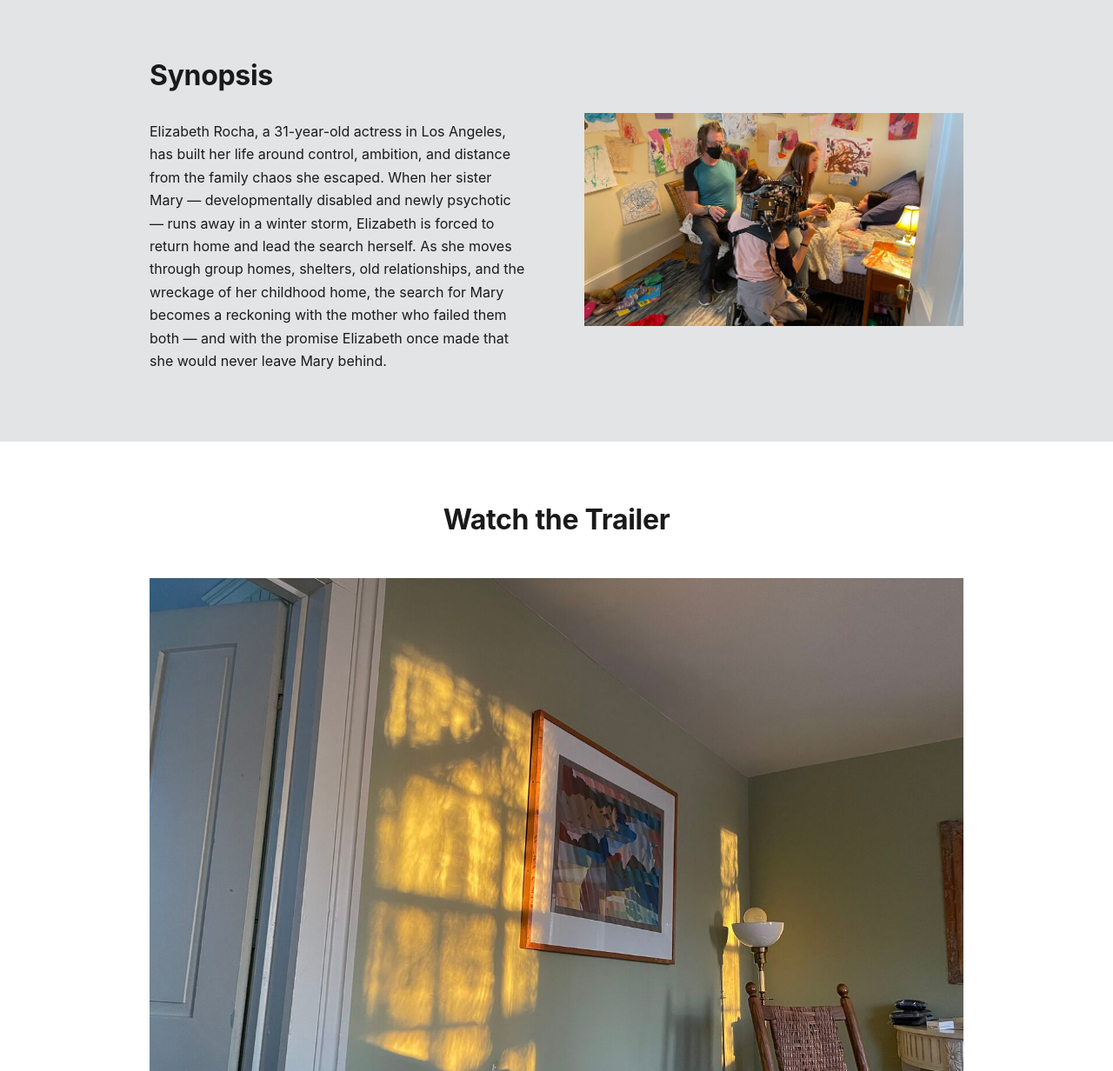
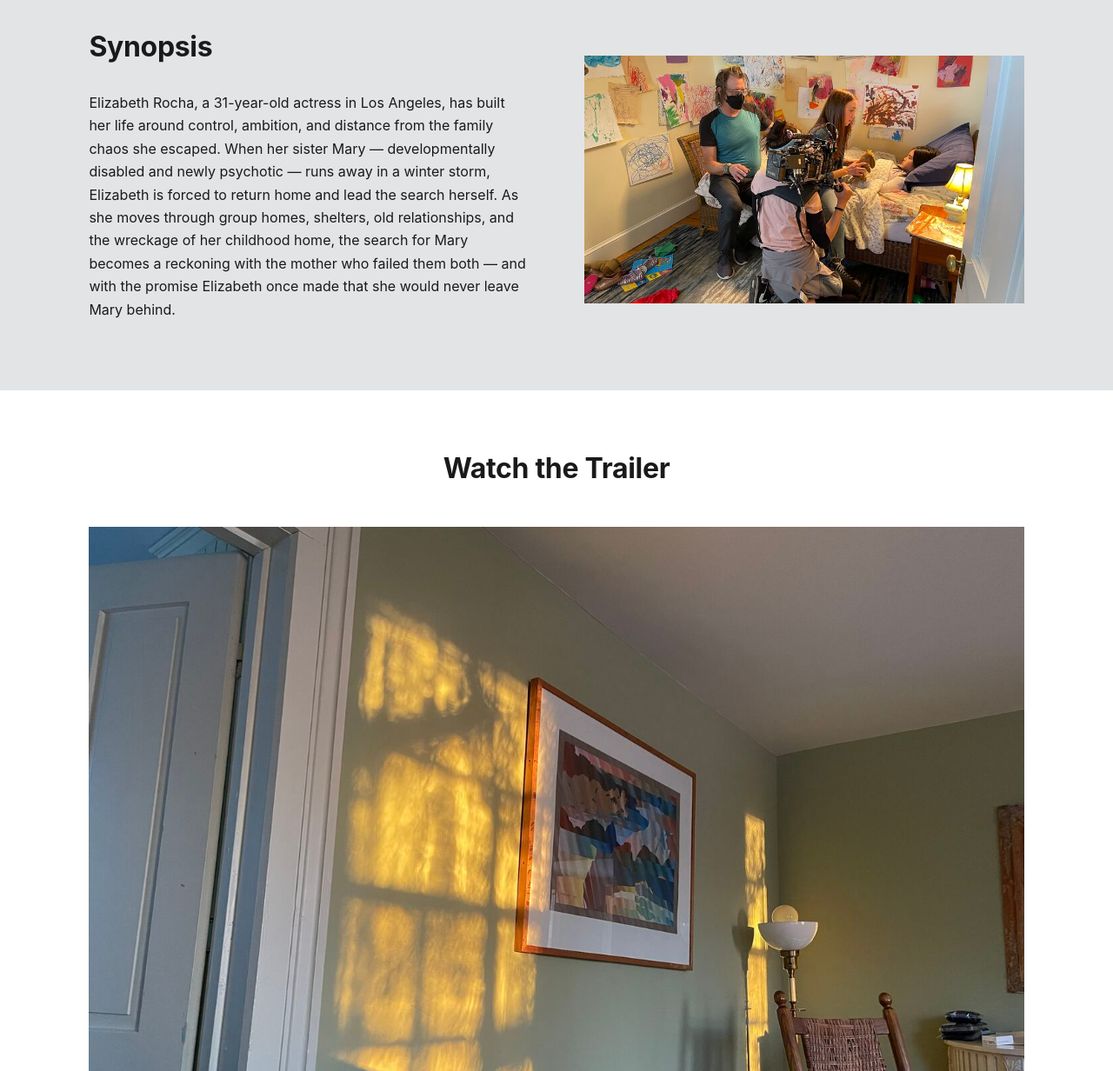
Before and after one commit to circuscoder/mom-film-site, a plain HTML site: page index.html in a window 1280 px wide. Shown: the part 1065-2297 px from the top of the page at 87% size. Drawn offline with Linux system fonts and the light colour scheme.

Commit message:
Fix the real responsive bug: --content-max was 640px (a narrow fixed column that stayed centered with huge empty margins regardless of window size). Measured forward.movie's actual container at two viewport widths (1310px @1440px, 1400px @1900px) and matched: --content-max is now 1400px, --page-x scales more with viewport. Unified all section-specific max-width overrides to use the token.

```diff
--- a/assets/css/styles.css
+++ b/assets/css/styles.css
@@ -214,7 +214,7 @@ section .body-copy p + p {
 /* Two-column sections (text + photo), wider than the default .wrap */
 
 .two-col {
-  max-width: 1000px;
+  max-width: var(--content-max);
   display: grid;
   gap: var(--space-xl);
   grid-template-columns: 1fr;
@@ -245,7 +245,7 @@ section .body-copy p + p {
 /* Wide, single-column section (text block, then a full-width photo below it —
    e.g. Screenings) as opposed to .two-col's side-by-side pairing. */
 .wrap-wide {
-  max-width: 1000px;
+  max-width: var(--content-max);
 }
 
 .wrap-wide .body-copy {
@@ -266,7 +266,7 @@ section .body-copy p + p {
 /* "Watch the Trailer" placeholder */
 
 #trailer .wrap {
-  max-width: 1000px;
+  max-width: var(--content-max);
 }
 
 .video-placeholder {
--- a/assets/css/tokens.css
+++ b/assets/css/tokens.css
@@ -45,8 +45,11 @@
   --space-xl: 64px;
   --space-2xl: 96px;
 
-  --content-max: 640px;
-  --page-x: clamp(20px, 5vw, 32px);
+  /* Measured from forward.movie's live DOM: content width is 1310px at a
+     1440px viewport and 1400px at 1900px — a wide container whose side
+     padding grows with the window, not a fixed narrow column. */
+  --content-max: 1400px;
+  --page-x: clamp(24px, 8vw, 240px);
 
   /* Shape */
   --radius-sm: 4px;
```
